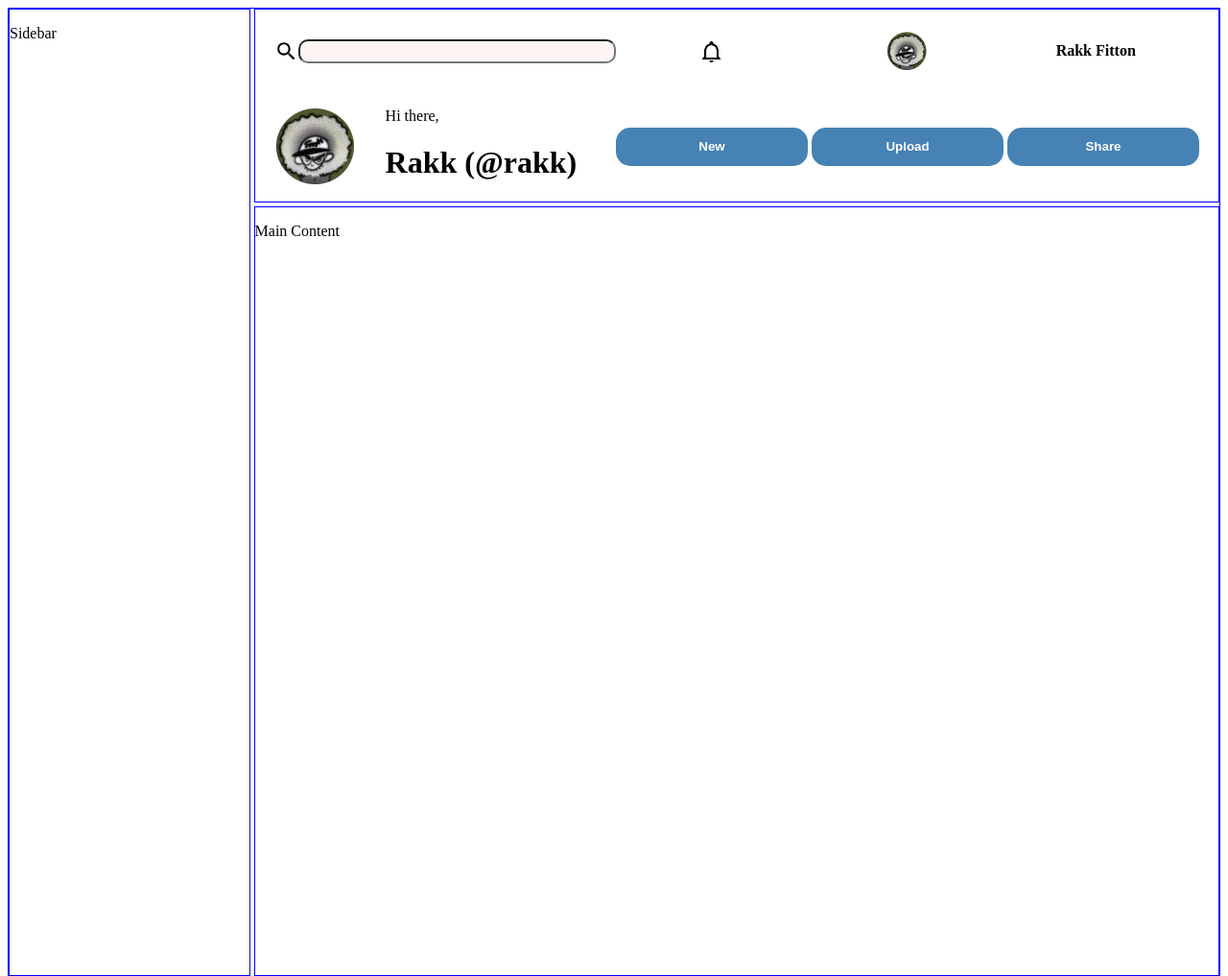
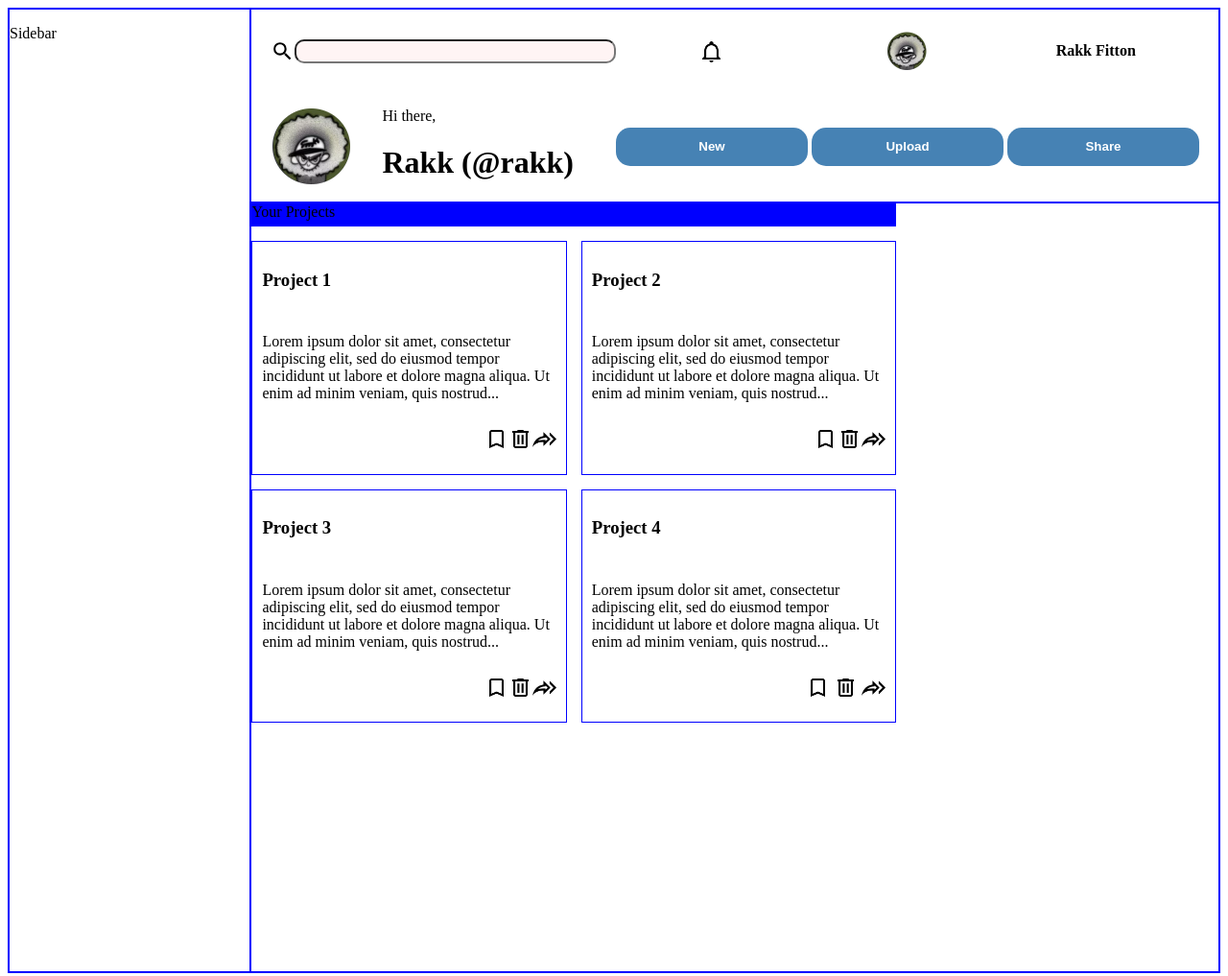
Before and after one commit to oggup/odin-dashboard, a plain HTML site: page index-2.html in a window 1280 px wide. Shown: the top 1017 px of the page at 96% size. Drawn offline with Linux system fonts and the light colour scheme.

Commit message:
formatting card layout

```diff
--- a/index-2.html
+++ b/index-2.html
@@ -11,11 +11,11 @@
     <div class="container">
       <header class="header">
         <div class="top-left-header">
-          <img src="/assets/search.svg" alt="" class="top-icons" />
+          <img src="/assets/search.svg" alt="" class="icon" />
           <input type="text" class="search-bar" />
         </div>
         <div class="top-right-header">
-          <img src="/assets/bell.png" alt="" class="top-icons" />
+          <img src="/assets/bell.png" alt="" class="icon" />
           <img src="/assets/rakk.png" alt="" class="top-right-avatar" />
           <p>Rakk Fitton</p>
         </div>
@@ -34,7 +34,83 @@
       </header>
       <div class="sidebar"><p>Sidebar</p></div>
       <div class="main-content">
-        <p>Main Content</p>
+        <div class="projects">
+          <div class="projects-title">Your Projects</div>
+          <div class="card">
+            <h3 class="card-title">Project 1</h3>
+            <p class="card-content">
+              Lorem ipsum dolor sit amet, consectetur adipiscing elit, sed do
+              eiusmod tempor incididunt ut labore et dolore magna aliqua. Ut
+              enim ad minim veniam, quis nostrud...
+            </p>
+            <div class="card-icons">
+              <img src="/assets/save.png" alt="" class="icon" /><img
+                src="/assets/delete.png"
+                alt=""
+                class="icon"
+              /><img src="" alt="" class="icon" /><img
+                src="/assets/share.png"
+                alt=""
+                class="icon"
+              />
+            </div>
+          </div>
+          <div class="card">
+            <h3 class="card-title">Project 2</h3>
+            <p class="card-content">
+              Lorem ipsum dolor sit amet, consectetur adipiscing elit, sed do
+              eiusmod tempor incididunt ut labore et dolore magna aliqua. Ut
+              enim ad minim veniam, quis nostrud...
+            </p>
+            <div class="card-icons">
+              <img src="/assets/save.png" alt="" class="icon" /><img
+                src="/assets/delete.png"
+                alt=""
+                class="icon"
+              /><img src="" alt="" class="icon" /><img
+                src="/assets/share.png"
+                alt=""
+                class="icon"
+              />
+            </div>
+          </div>
+          <div class="card">
+            <h3 class="card-title">Project 3</h3>
+            <p class="card-content">
+              Lorem ipsum dolor sit amet, consectetur adipiscing elit, sed do
+              eiusmod tempor incididunt ut labore et dolore magna aliqua. Ut
+              enim ad minim veniam, quis nostrud...
+            </p>
+            <div class="card-icons">
+              <img src="/assets/save.png" alt="" class="icon" /><img
+                src="/assets/delete.png"
+                alt=""
+                class="icon"
+              /><img src="" alt="" class="icon" /><img
+                src="/assets/share.png"
+                alt=""
+                class="icon"
+              />
+            </div>
+          </div>
+          <div class="card">
+            <h3 class="card-title">Project 4</h3>
+            <p class="card-content">
+              Lorem ipsum dolor sit amet, consectetur adipiscing elit, sed do
+              eiusmod tempor incididunt ut labore et dolore magna aliqua. Ut
+              enim ad minim veniam, quis nostrud...
+            </p>
+            <div class="card-icons">
+              <img src="/assets/save.png" alt="" class="icon" />
+              <img src="/assets/delete.png" alt="" class="icon" />
+              <img src="" alt="" class="icon" /><img
+                src="/assets/share.png"
+                alt=""
+                class="icon"
+              />
+            </div>
+          </div>
+        </div>
       </div>
     </div>
   </body>
--- a/style.css
+++ b/style.css
@@ -2,7 +2,6 @@
   border: 1px solid blue;
   display: grid;
   grid-template-columns: 1fr 4fr;
-  gap: 4px;
 }
 
 .header {
@@ -15,7 +14,7 @@
   padding-left: 20px;
   padding-right: 20px;
 }
-.top-icons {
+.icon {
   height: 25px;
 }
 
@@ -68,15 +67,41 @@
   width: 200px;
   font-weight: 900;
 }
+/* end of header */
 
+/* sidebar */
 .sidebar {
   border: 1px solid blue;
   grid-column: 1/2;
   grid-row: 1/3;
   min-height: 100vh;
 }
+/* main content */
 .main-content {
   border: 1px solid blue;
   grid-column: 2/3;
   min-height: 100vh;
+
+  display: grid;
+  grid-template-columns: 2fr 1fr;
 }
+
+/* projects */
+.projects {
+  display: grid;
+  grid-template-columns: 1fr 1fr;
+  grid-template-rows: 0.1fr repeat(3, 1fr);
+  gap: 15px;
+}
+.projects-title {
+  grid-column: 1/3;
+  background-color: blue;
+}
+.card {
+  border: 1px solid blue;
+  display: grid;
+  padding: 10px;
+}
+.card-icons {
+  text-align: end;
+}
```
Also changed, not shown: assets/delete.png (added), assets/save.png (added), assets/share.png (added), 1 other file.
